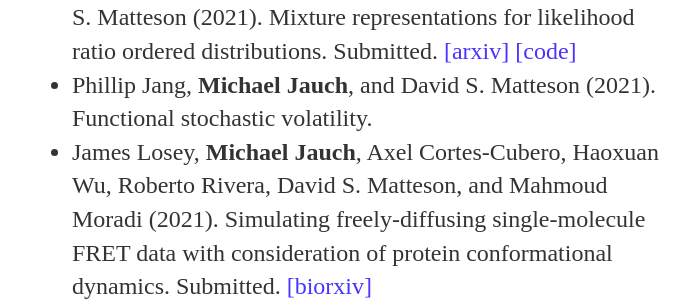
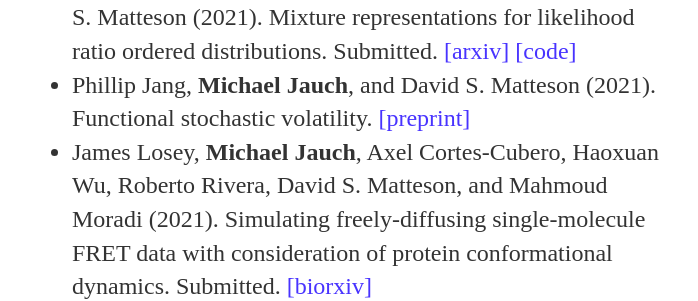
Before and after one commit to michaeljauch/michaeljauch.github.io, a Jekyll site: the page built from index.html, in a window 1280 px wide and 900 px high, scrolled down 898 px. Shown: the part 155-456 px from the top of the window, without its empty margins (288-986 px from the left). Built offline with Jekyll 4.4.1, drawn with Linux system fonts in a browser that asks for light colours.

Commit message:
add FSV paper

```diff
--- a/index.html
+++ b/index.html
@@ -25,7 +25,7 @@ title: Michael Jauch
   <h2>Preprints</h2>
   <ul style="font-size:1.5em; line-height: 1.4em; color: #333;">
       <li> <b>Michael Jauch</b>, Andrés F. Barrientos, Víctor Peña, and David S. Matteson (2021). Mixture representations for likelihood ratio ordered distributions. Submitted. <a href="https://arxiv.org/abs/2110.04852" style="color:#4833FF;">[arxiv]</a> <a href="https://github.com/michaeljauch/lrmix" style="color:#4833FF;">[code]</a></li>
-      <li> Phillip Jang, <b>Michael Jauch</b>, and David S. Matteson (2021). Functional stochastic volatility.
+      <li> Phillip Jang, <b>Michael Jauch</b>, and David S. Matteson (2021). Functional stochastic volatility. <a href="http://michaeljauch.github.io/FSV.pdf" style="color:#4833FF;">[preprint]</a>
       </li>
       <li> James Losey, <b>Michael Jauch</b>, Axel Cortes-Cubero, Haoxuan Wu, Roberto Rivera, David S. Matteson, and Mahmoud Moradi (2021). Simulating freely-diffusing single-molecule FRET data with consideration of protein conformational dynamics. Submitted. <a href="https://www.biorxiv.org/content/10.1101/2021.01.19.427359v2" style="color:#4833FF;">[biorxiv]</a>
       </li>
```
Also changed, not shown: 1 other file.
